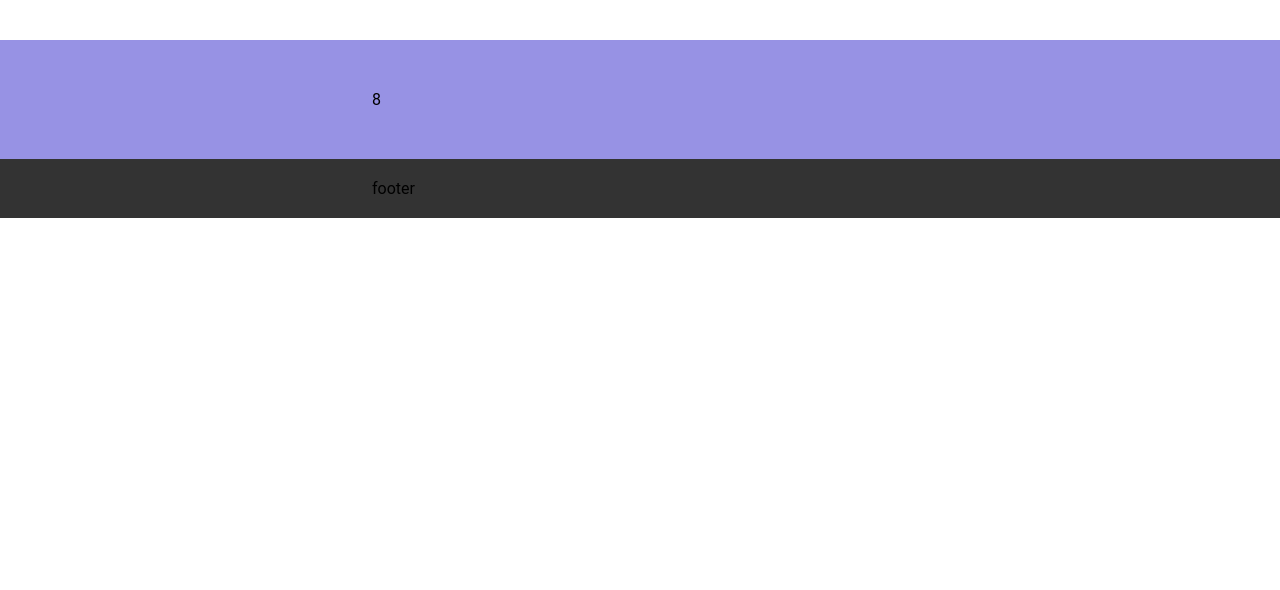
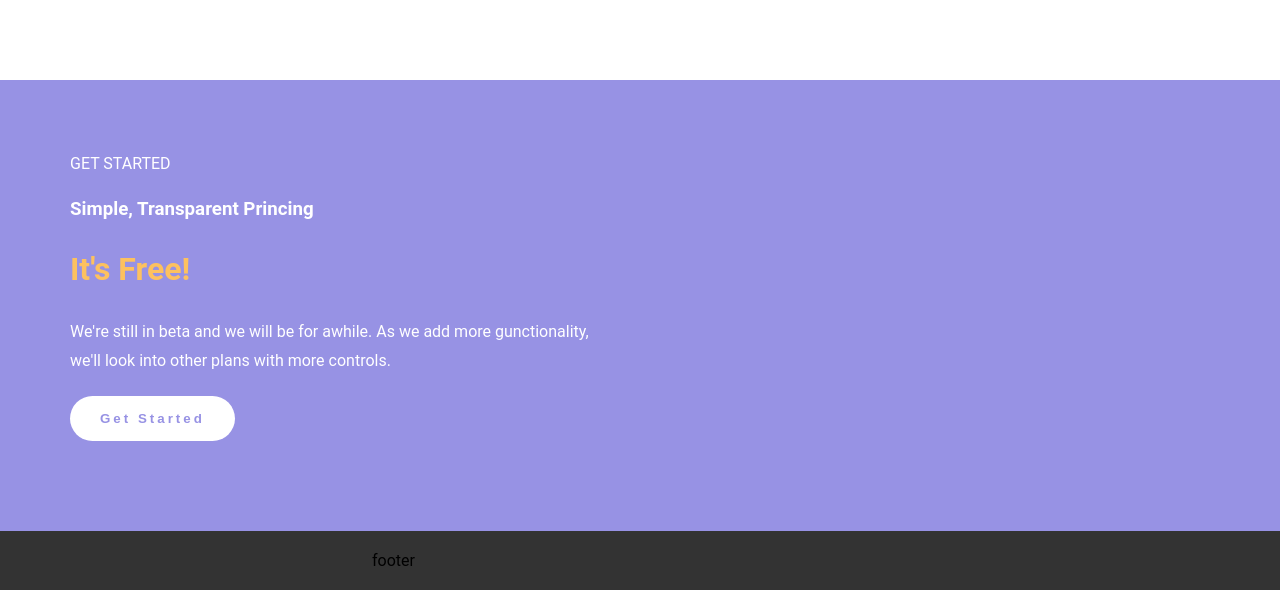
Before and after one commit to adrisala20/htmlcss-responsive-layout, a plain HTML site: page index.html in a window 1280 px wide. Shown: the part 7183-7773 px from the top of the page. Before the commit the page ends 7401 px from the top, so only its background shows below. Drawn offline with Linux system fonts and the light colour scheme.

Commit message:
add section call to action

```diff
--- a/css/style.css
+++ b/css/style.css
@@ -19,6 +19,7 @@ body {
     --color-button2: #9792E4;
     --color-footer: #333333;
     --color-section2-main: #FFFFFF;
+    --color-itsfree: #fdc15f;
   }
   .container {
     max-width: 576px;
@@ -127,6 +128,9 @@ button {
   .color-section2-main {
     color: var(--color-section2-main);
   }
+  .color-itsfree {
+    color: var(--color-itsfree);
+  }
   /**************text / border ******************** */
   .tex-center {
     text-align: center;
@@ -150,7 +154,6 @@ button {
     border-radius: 50%;
     overflow: hidden;
   }
-
   /* ************header*********** */
 header {
   background-color: var(--color-navbar);
@@ -260,6 +263,10 @@ header nav ul {
   background-color: var(--color-button2);
   color: var(--color-section2-main);
 }
+/* ******* call to action ********** */
+#call-to-action button {
+  padding: 15px 30px;
+}
 /*********** query ************/
 @media screen and (min-width:1200px) {
     header nav:hover ul {
--- a/index.html
+++ b/index.html
@@ -174,7 +174,7 @@
         </section>
         <!-- ------- about us ------ -->
         <section id="about-us" class="background-color-section2-main">
-            <div class="container">
+            <div class="container m-20">
                 <div class="left">
                     <h2 class="color-section-main"> About Us</h2>
                     <p>Lorem ipsum dolor sit amet consectetur adipisicing elit. Doloremque corporis, magni officia nulla facere nobis in natus harum quidem! Debitis repudiandae assumenda enim veritatis aliquid omnis cupiditate nobis nam corrupti voluptatum delectus placeat, nihil distinctio laudantium et accusamus sunt illum quos, officiis odio similique dolorum. Magni quisquam optio quod reiciendis.
@@ -198,8 +198,25 @@
         </section>
         <!--  --------- call to action ------- -->
         <section id="call-to-action" class="background-color-section-main">
-            <div class="container">
-                8
+            <div class="container m-20">
+                <p class="color-section2-main">
+                    <a href="call-to-action">
+                        GET STARTED
+                    </a>
+                </p>
+                <h3 class="color-section2-main strong">
+                    Simple, Transparent Princing
+                </h3>
+                <h2 class="color-itsfree strong text-big text-center">
+                    It's Free!
+                </h2>
+                <p class="color-section2-main">
+                    We're still in beta and we will be for awhile.
+                    As we add more gunctionality, we'll look into other plans with more controls.
+                </p>
+                <button class="button big-rounded strong color-section-main background-color-section2-main">
+                    Get Started
+                </button>
             </div>
         </section>
     </main>
```
